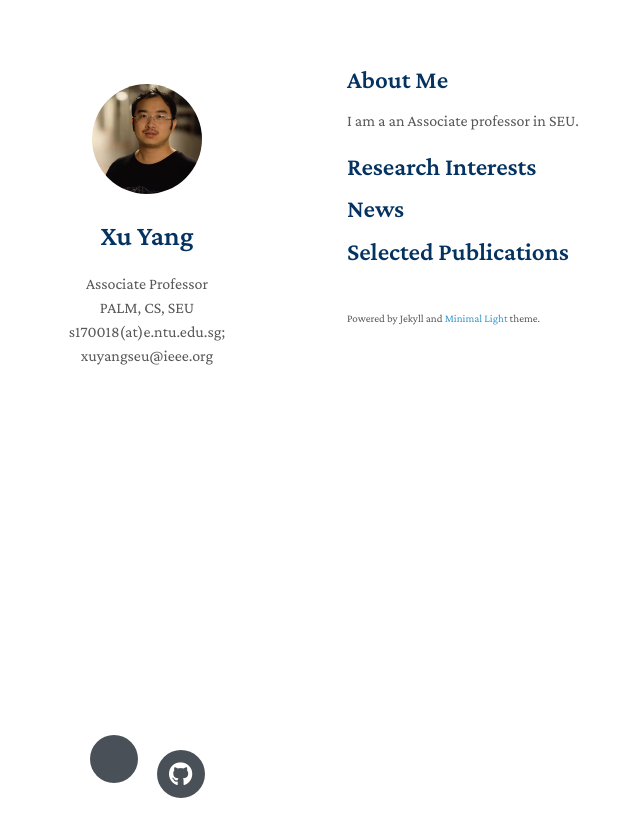
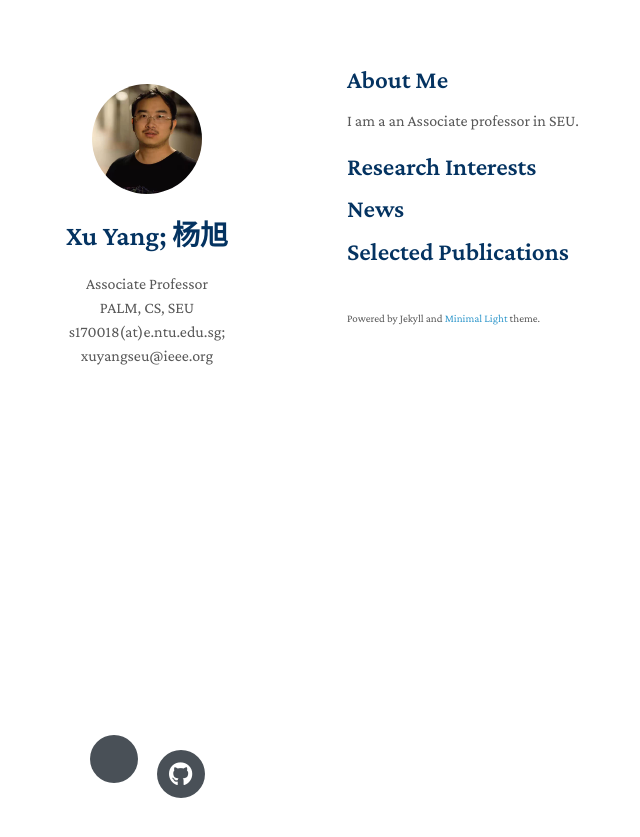
Before and after one commit to yxPALMweb/yxPALMweb.github.io, a Jekyll site: the page built from index.md, in a window 1280 px wide. Shown: the top 837 px of the page, without its empty margins (123-763 px from the left). Built offline with Jekyll 4.4.1, drawn with Linux system fonts in a browser that asks for light colours; nearby versions of some CDN libraries; a style sheet for code colours, icons or effects is not loaded; our own code applies the rules of GitHub Pages for plain Markdown files.

Commit message:
Update _config.yml

```diff
--- a/_config.yml
+++ b/_config.yml
@@ -1,4 +1,4 @@
-title: Xu Yang
+title: Xu Yang; 杨旭
 position: Associate Professor
 affiliation: PALM, CS, SEU
 email: s170018(at)e.ntu.edu.sg; xuyangseu@ieee.org
```
